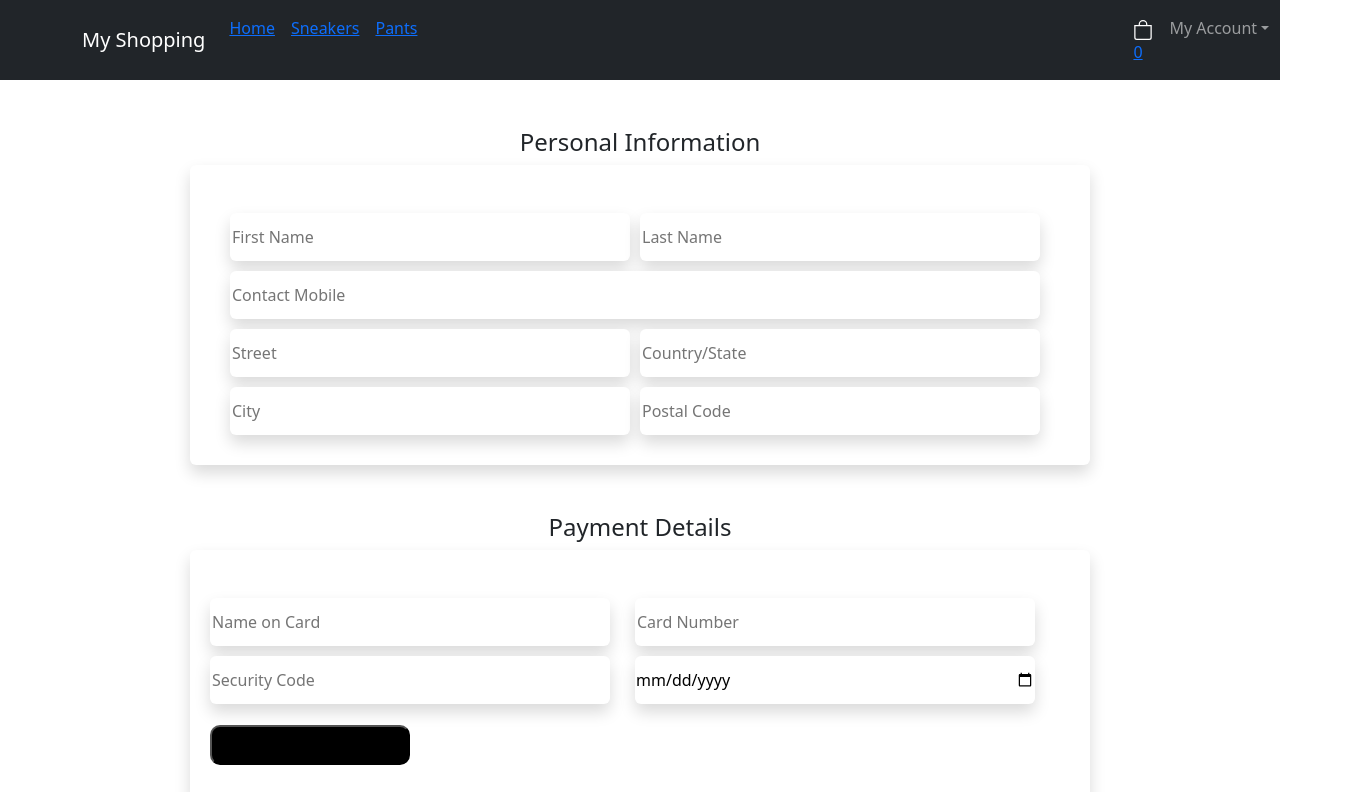
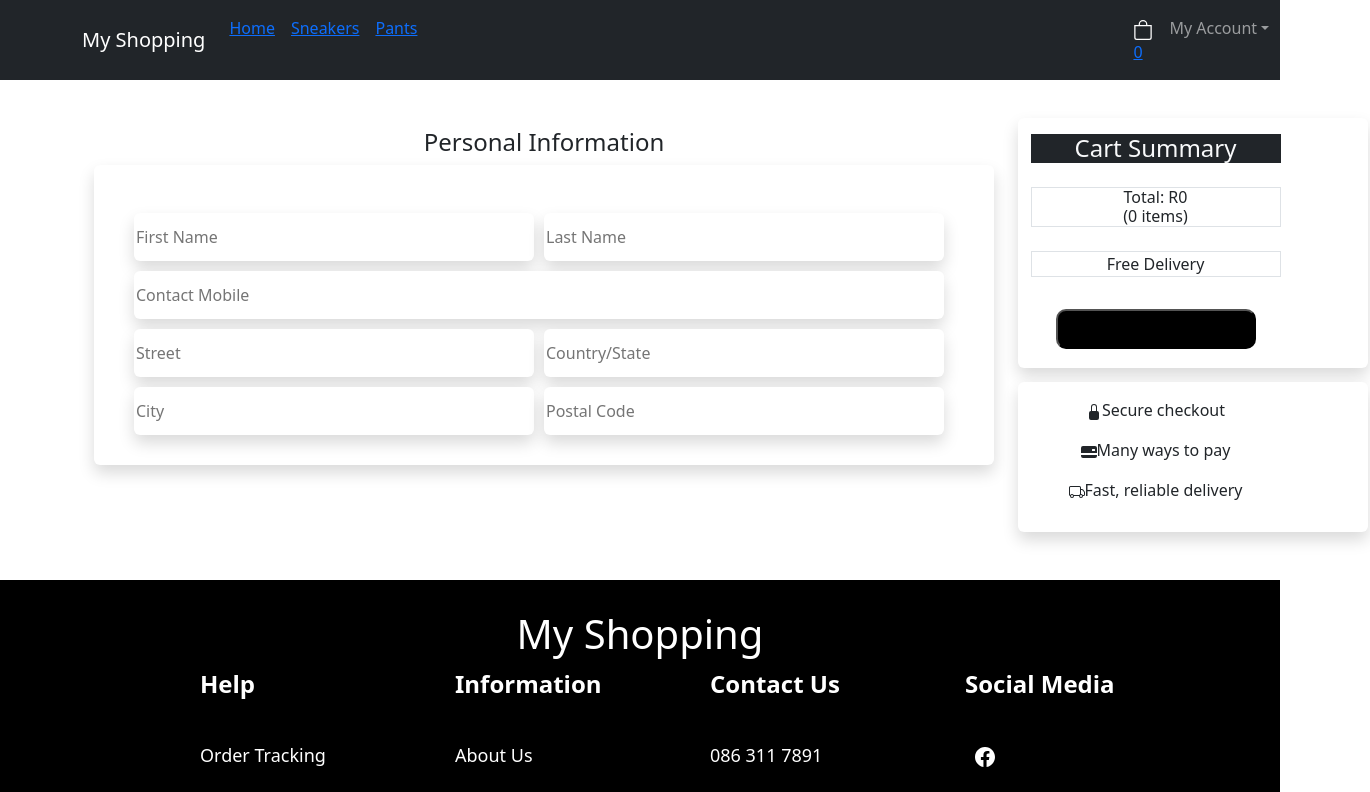
Before and after one commit to hitprofit70/my-vue-app, a React (Vite) app: page /checkout in a window 1280 px wide. Shown: the top 792 px of the page, 1370 px wide, since content can reach past the window. Built offline with nearby package versions, Linux system fonts and the light colour scheme.

Commit message:
paymentpage added

```diff
--- a/src/index.css
+++ b/src/index.css
@@ -111,3 +111,8 @@ img {
   border: none;
   color: black;
 }
+
+.why {
+  display: grid;
+  grid-template-columns: auto auto;
+}
--- a/src/pages/CheckoutPage.jsx
+++ b/src/pages/CheckoutPage.jsx
@@ -1,14 +1,18 @@
 import Floor from "../components/Floor";
-import PaymentForm from "../components/PaymentForm";
 import TopNav from "../components/TopNav";
 import DeliveryForm from "../components/DeliveryForm";
+import CartSummary from "../components/CartSummary";
 
 const CheckoutPage = () => {
   return (
     <div>
       <TopNav />
-      <DeliveryForm />
-      <PaymentForm />
+      <div className="container">
+        <div className="why">
+          <DeliveryForm />
+          <CartSummary />
+        </div>
+      </div>
       <Floor />
     </div>
   );
```
Also changed, not shown: src/pages/Payment.jsx (added, +32 -0 lines).
